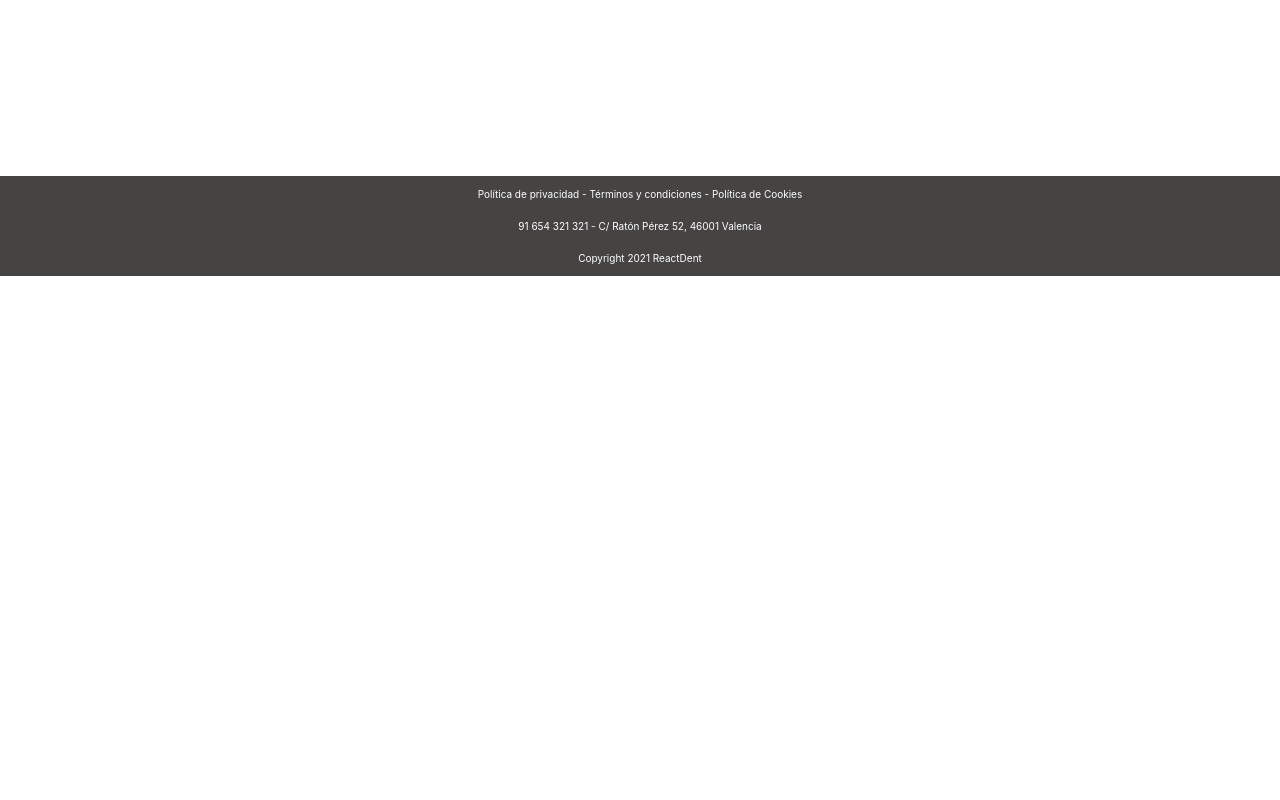
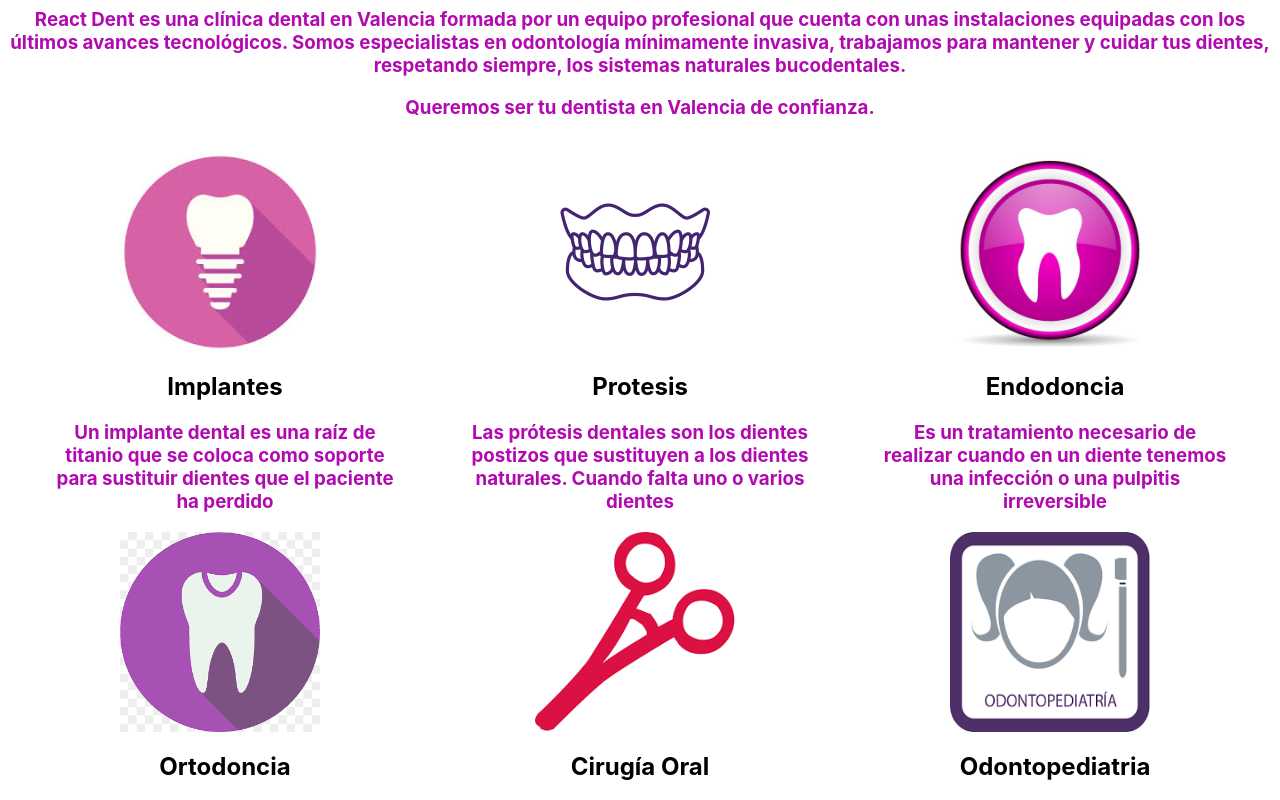
Before and after one commit to urketadic/dentist-frontend, a React (Create React App) app: page / in a window 1280 px wide. Shown: the part 620-1420 px from the top of the page. Before the commit the page ends 896 px from the top, so only its background shows below. Built offline with nearby package versions, Linux system fonts and the light colour scheme.

Commit message:
Login ok

```diff
--- a/src/containers/Home/Home.jsx
+++ b/src/containers/Home/Home.jsx
@@ -1,9 +1,13 @@
 import React from 'react';
 import CTAButton from '../../components/CTAButton/CTAButton';
 import Header from '../../components/Header/Header';
-
+import implante from '../../img/implante.jpg';
 import '../Home/Home.scss';
-
+import ortodoncia from '../../img/ortodoncia.jpg';
+import protesis from '../../img/protesis.jpg';
+import endodoncia from '../../img/endodoncia.jpg';
+import Odontopediatria from '../../img/Odontopediatria.jpg';
+import cirugia from '../../img/cirugia.jpg';
 
 const Home =()=>{
 
@@ -14,12 +18,68 @@ const Home =()=>{
 
             <main className='vistaMain'>
                 <div className="slogan">
+                    <br/>
                    <strong>¿Molestias dentales?<br/>
-                    ReacTiona!!!! Ven a ReactDent <br/>
+                    ReacTiona!!!! Ven a React Dent <br/>
                     Registrate y pide tu primera  Cita Gratis ahora.
                    </strong>
                 </div>
+                <br/>
                 <div className="vistaClinica"></div>
+
+                    <div>
+                    <h1>Tratamientos que realizamos desde nuestra clínica dental en Valencia</h1>
+                    <h3 className='h3'>
+                        React Dent es una clínica dental en Valencia formada por un equipo profesional que cuenta con unas instalaciones equipadas con los últimos avances tecnológicos. Somos especialistas en odontología mínimamente invasiva, trabajamos para mantener y cuidar tus dientes, respetando siempre, los sistemas naturales bucodentales.
+                    </h3>
+                    <h3 className='h3'> Queremos ser tu dentista en Valencia de confianza.</h3>
+                    <div className="coleccionespecialidades">
+                        <div className='vistaDivEspecialidades'>
+                            <div className= "especialidad">
+                            <img src={implante} />
+                            </div>
+                            <h2 className='h2'>Implantes</h2>
+                            <h3 className='h3'>Un implante dental es una raíz de titanio que se coloca como soporte para sustituir dientes que el paciente ha perdido</h3>
+
+                        </div>
+                        <div className='vistaDivEspecialidades'>
+                            <div className="especialidad">
+                            <img src={protesis} />
+                            </div>
+                            <h2 className='h2'>Protesis</h2>
+                            <h3 className='h3'>Las prótesis dentales son los dientes postizos que sustituyen a los dientes naturales. Cuando falta uno o varios dientes</h3>
+
+                        </div>
+                        <div className='vistaDivEspecialidades'>
+                            <div className="especialidad">
+                                <img src={endodoncia} />
+                            </div>
+                            <h2 className='h2'>Endodoncia</h2>
+                            <h3 className='h3'>Es un tratamiento necesario de realizar cuando en un diente tenemos una infección o una pulpitis irreversible</h3>
+                        </div>
+                        <div className='vistaDivEspecialidades'>
+                            <div className="especialidad">
+                            <img src={ortodoncia} />
+                            </div>
+                            <h2 className='h2'>Ortodoncia</h2>
+                            <h3 className='h3'>La ortodoncia es una especialidad de la odontología que corrige la malposición de los dientes para colocarlos en su lugar correcto</h3>
+                        </div>
+                        <div className='vistaDivEspecialidades'>
+                            <div className="especialidad">
+                            <img src={cirugia} />
+                            </div>
+                            <h2 className='h2'>Cirugía Oral</h2>
+                            <h3 className='h3'>Encargada del diagnóstico, prevención y a veces, tratamiento de las patologías orales.</h3>
+                        </div>
+                        <div className='vistaDivEspecialidades'>
+                            <div className="especialidad">
+                                <img src={Odontopediatria} alt=""/>
+                            </div>
+                            <h2 className='h2'>Odontopediatria</h2>
+                            <h3 className='h3'>Es la especialidad de la odontología que se encarga del cuidado de la salud bucodental del niño desde que nace hasta los 16 años.</h3>
+                        </div>
+                    </div>
+                    </div>
             </main>
 
             <footer className='vistaFooter'>
--- a/src/containers/Home/Home.scss
+++ b/src/containers/Home/Home.scss
@@ -3,7 +3,7 @@
 
     .vistaMain{
         width: 100%;
-        height: 730px;
+        height: 100%;
         display: flex;
         flex-direction: column;
     }
@@ -39,3 +39,35 @@
     }
 
 }
+.coleccionespecialidades{
+    display:flex;
+    flex-direction: row;
+    flex-wrap: wrap;
+    width: 100%;
+    height: 700px;
+
+    justify-content: center;
+    justify-content: space-evenly;
+}
+.especialidad{
+    width: 200px;
+    height: 200px;
+   // border: 2px solid rgb(7, 6, 7);
+    margin-left: 70px;
+
+}
+.h3{
+    color: rgb(177, 10, 177);
+
+}
+img{
+    display: flex;
+    width: 200px;
+    height: 200px;
+}
+.vistaDivEspecialidades{
+    width:350px ;
+    height: 350px;
+  /*  border: 2px solid rgb(173, 18, 173);*/
+    margin: 15px;
+}
--- a/src/containers/Register/Register.jsx
+++ b/src/containers/Register/Register.jsx
@@ -1,5 +1,5 @@
 import React , {useEffect,useState}  from 'react';
-//import { useHistory } from 'react-router-dom';
+import { useHistory } from 'react-router-dom';
 import './Register.scss';
 import Header from '../../components/Header/Header';
 import checkError from '../../Myfunctions';
@@ -10,7 +10,7 @@ import FormInput from '../../components/FormInput/FormInput';
 
 
 const Register=(props)=>{
-
+    let history = useHistory();
     //Hooks
 
     const [user, setUser] = useState({
@@ -59,6 +59,8 @@ const Register=(props)=>{
 
       const sendData = async ()=>{
 
+
+
         setMensaje('');
         // Errors check
 
@@ -84,7 +86,16 @@ const Register=(props)=>{
         let endpointRegister = 'http://localhost:3001/users'
 
            let data = await axios.post(endpointRegister, bodyData);
-        console.log(data);
+        console.log(data.status);
+        if(data.status == 200){
+
+            alert(`Enhorabuena ${user.name}Se ha registado con exito`);
+            setTimeout(()=>{
+             history.push('/login')
+            },2000)
+
+        }else
+        alert('Error de Registro')
       }
     return(
         <>
```
Also changed, not shown: 1 other file (tests, documents, lock files or other folders).
